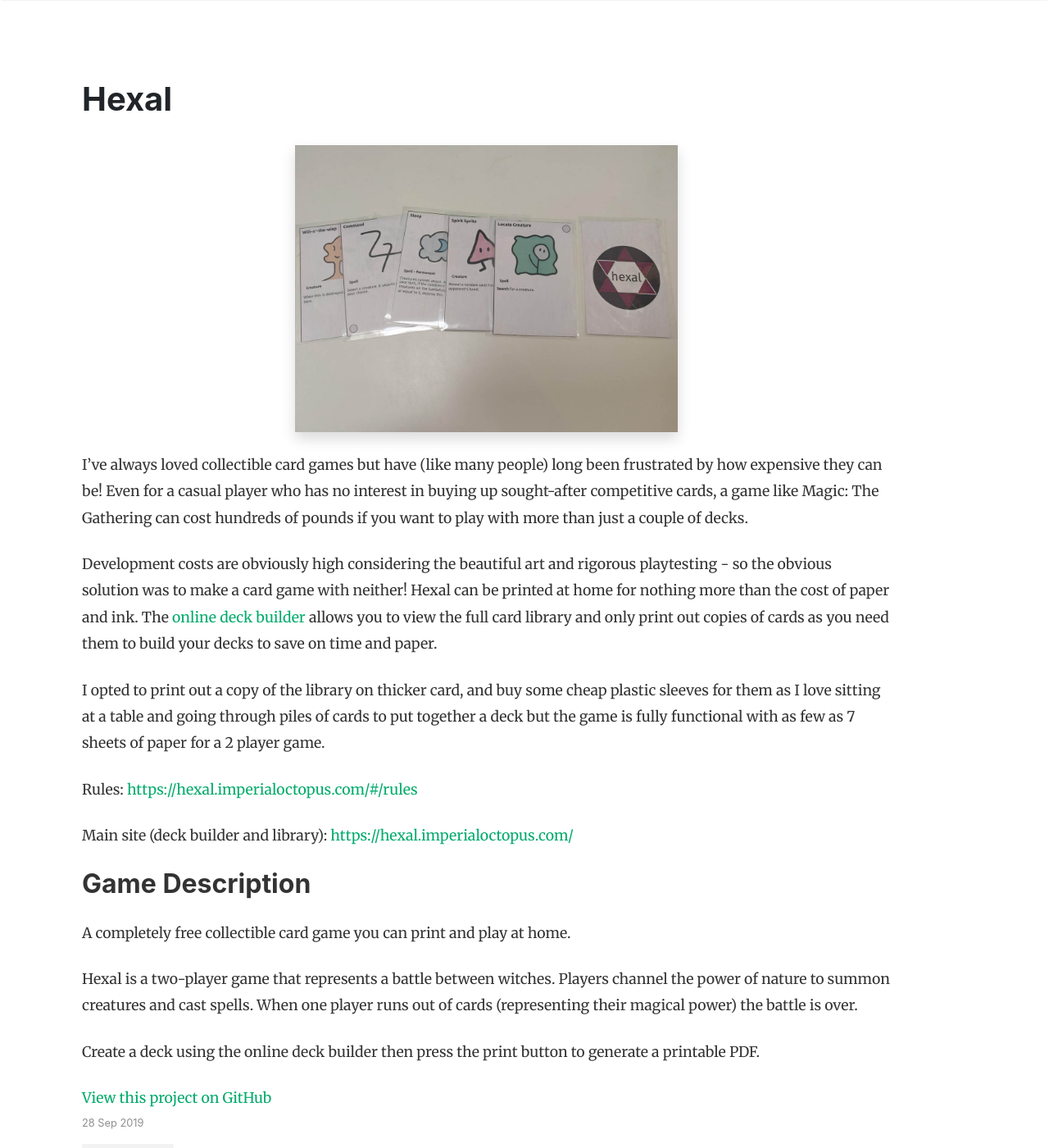
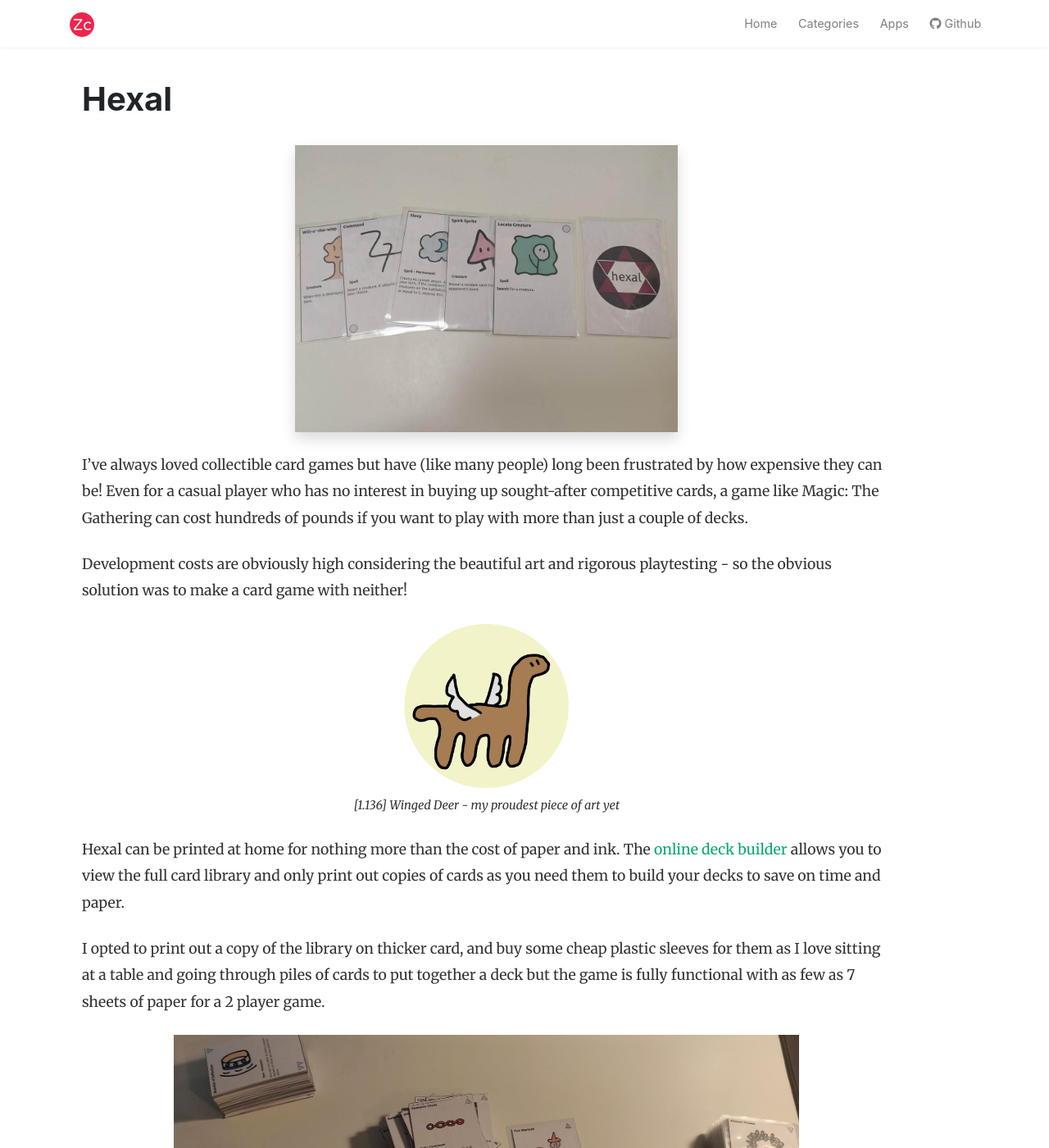
Before and after one commit to ImperialOctopus/imperialoctopus.com, a Jekyll site: the page built from _posts/2019-09-28-hexal.md, in a window 1280 px wide and 1400 px high. Shown: the whole window at 82% size. Built offline with Jekyll 4.4.1, drawn with Linux system fonts in a browser that asks for light colours; nearby versions of some CDN libraries; some of the changed text lies outside the part shown.

Commit message:
Add images to hexal post

```diff
--- a/_layouts/default.html
+++ b/_layouts/default.html
@@ -19,6 +19,8 @@
     <link href="{{ site.baseurl }}/assets/css/main.css" rel="stylesheet">
 
     <link href="{{ site.baseurl }}/assets/css/github_tables.css" rel="stylesheet">
+
+    <link href="{{ site.baseurl }}/assets/css/custom.css" rel="stylesheet">
 
     <script src="{{ site.baseurl }}/assets/js/jquery.min.js"></script>
 </head>
--- a/_posts/2019-09-28-hexal.md
+++ b/_posts/2019-09-28-hexal.md
@@ -2,7 +2,7 @@
 layout: post
 title: "Hexal"
 categories: [Board Games]
-image: assets/images/hexal.jpg
+image: assets/images/hexal/hexal.jpg
 description: "A completely free print-at-home collectible card game."
 external_url: "https://github.com/HexalCCG/hexal"
 github: "https://github.com/HexalCCG/hexal"
@@ -12,9 +12,17 @@
 
 I've always loved collectible card games but have (like many people) long been frustrated by how expensive they can be! Even for a casual player who has no interest in buying up sought-after competitive cards, a game like Magic: The Gathering can cost hundreds of pounds if you want to play with more than just a couple of decks.
 
-Development costs are obviously high considering the beautiful art and rigorous playtesting - so the obvious solution was to make a card game with neither! Hexal can be printed at home for nothing more than the cost of paper and ink. The [online deck builder](https://hexal.imperialoctopus.com/) allows you to view the full card library and only print out copies of cards as you need them to build your decks to save on time and paper.
+Development costs are obviously high considering the beautiful art and rigorous playtesting - so the obvious solution was to make a card game with neither!
+
+![Cartoon horse in a yellow circle](/assets/images/hexal/horse-in-a-circle.png){:class="post-image" height="200px"}
+_[1.136] Winged Deer - my proudest piece of art yet_
+
+Hexal can be printed at home for nothing more than the cost of paper and ink. The [online deck builder](https://hexal.imperialoctopus.com/) allows you to view the full card library and only print out copies of cards as you need them to build your decks to save on time and paper.
 
 I opted to print out a copy of the library on thicker card, and buy some cheap plastic sleeves for them as I love sitting at a table and going through piles of cards to put together a deck but the game is fully functional with as few as 7 sheets of paper for a 2 player game.
+
+![Piles of Hexal cards on a white desk.](/assets/images/hexal/cards.jpg){:class="post-image" height="400px"}
+_First draft of the game, ready to play!_
 
 Rules: <https://hexal.imperialoctopus.com/#/rules>
 
--- /dev/null
+++ b/assets/css/custom.css
@@ -0,0 +1,16 @@
+.post-image {
+  display: block;
+  margin-left: auto;
+  margin-right: auto;
+}
+
+/* Em directly after an img is treated as a caption */
+.post-image + em {
+  display: block;
+  text-align: center;
+
+  margin-top: 0.5rem;
+  font-style: italic;
+  font-size: smaller;
+  text-indent: 0;
+}
```
Also changed, not shown: assets/images/hexal/cards.jpg (added), assets/images/hexal/hexal.jpg (renamed from assets/images/hexal.jpg), assets/images/hexal/horse-in-a-circle.png (added).
